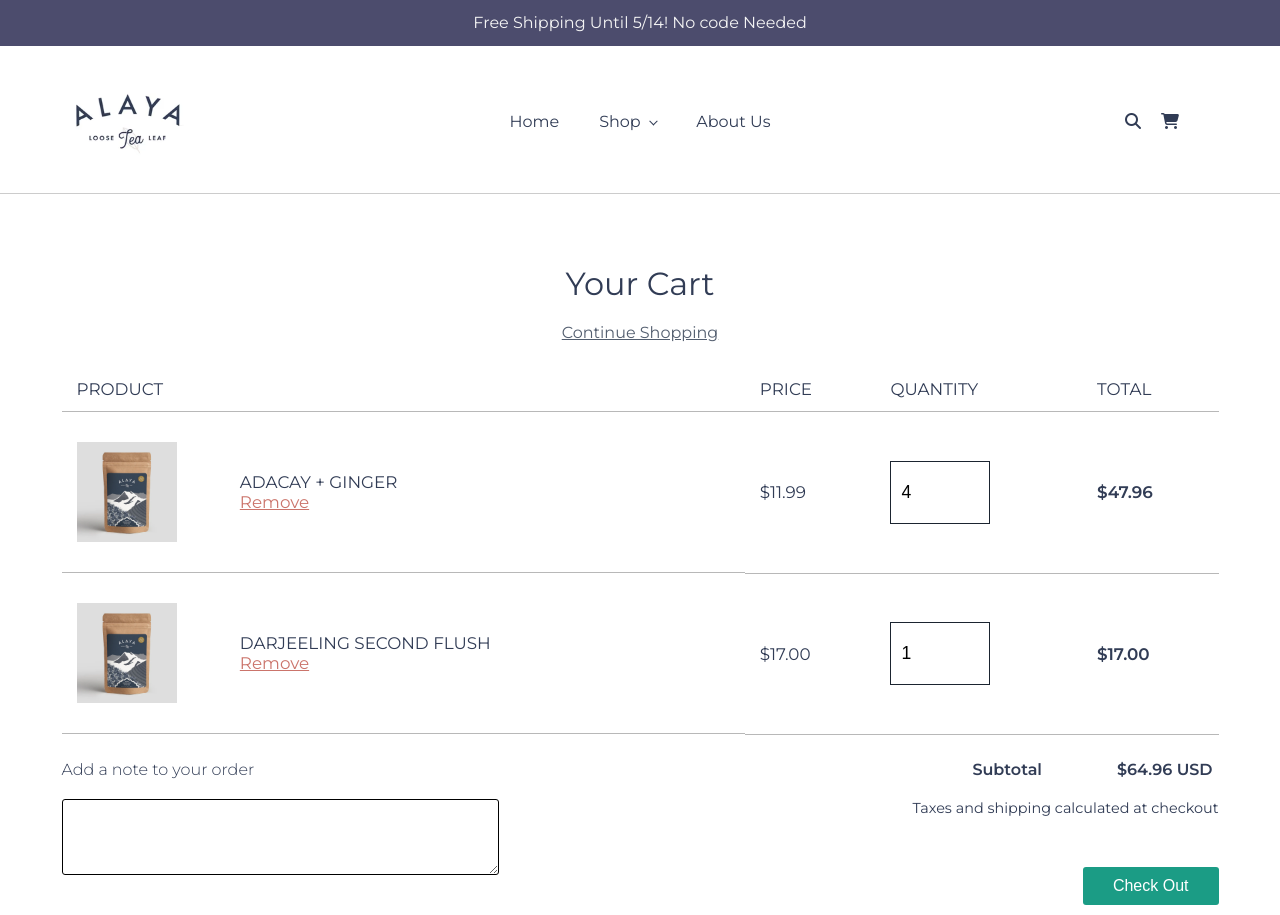
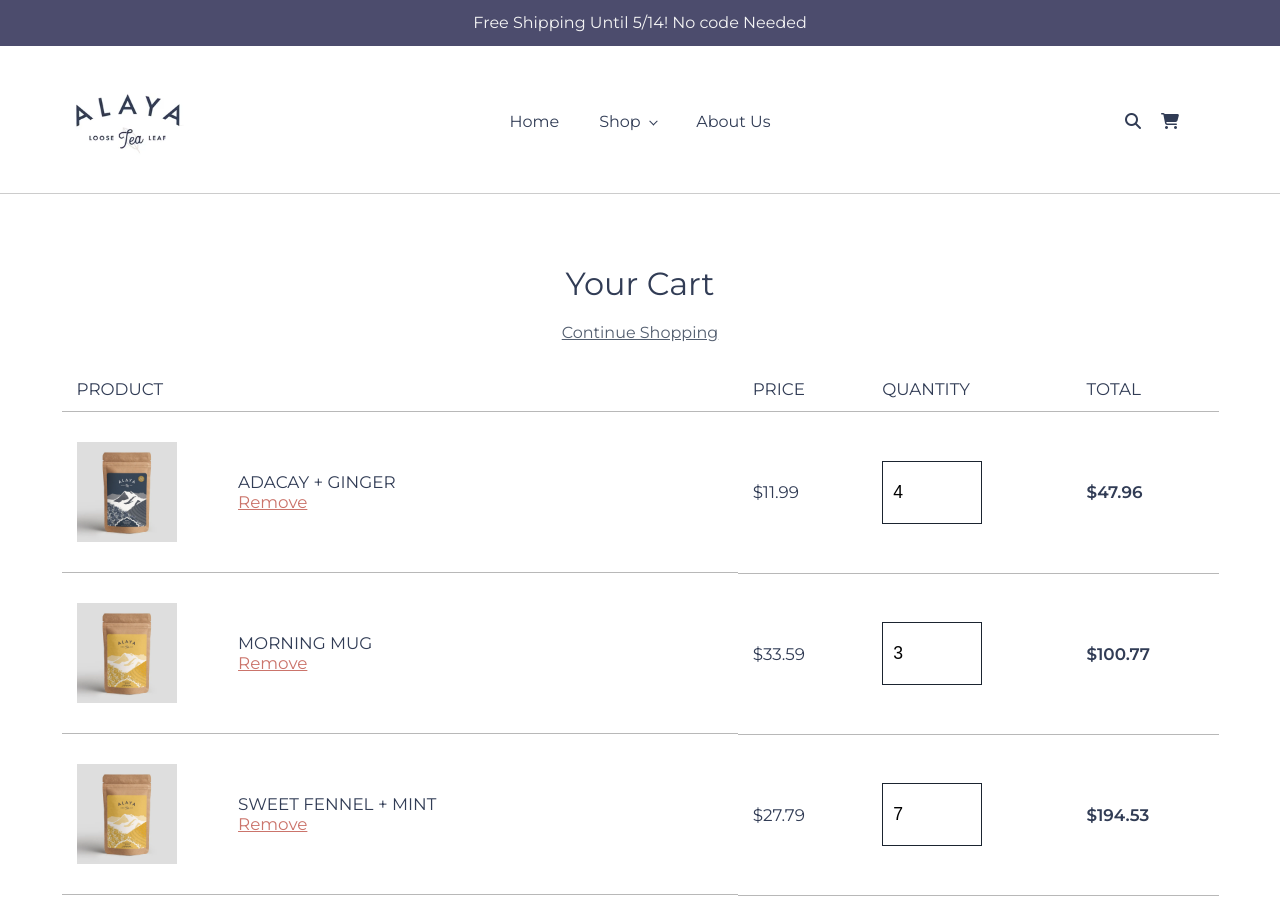
Before and after one commit to abdullahucaak/e-commerce-base, a Vue app: page /cart in a window 1280 px wide. Shown: the top 915 px of the page. Built offline with nearby package versions, Linux system fonts and the light colour scheme; data requests are answered from the project's data file.

Commit message:
The postOrders function in CartPage.vue has been completed with all its conditions.

```diff
--- a/data/db.json
+++ b/data/db.json
@@ -236,13 +236,53 @@
       "totalPrice": "47.96"
     },
     {
-      "id": 2,
-      "name": "DARJEELING SECOND FLUSH",
-      "price": "17.00",
-      "photo": "product_600x600.webp",
-      "quantity": 1,
-      "totalPrice": "17.00"
+      "id": 15,
+      "name": "MORNING MUG",
+      "price": "33.59",
+      "photo": "assam-black-600x600.webp",
+      "quantity": 3,
+      "totalPrice": "100.77"
+    },
+    {
+      "id": 10,
+      "name": "SWEET FENNEL + MINT",
+      "price": "27.79",
+      "photo": "assam-black-600x600.webp",
+      "quantity": 7,
+      "totalPrice": "194.53"
     }
   ],
-  "checkedCartProducts": []
+  "orders": [
+    {
+      "userNote": "Please be careful.",
+      "howDidYouHear": "Google",
+      "cartProducts": [
+        {
+          "id": 3,
+          "name": "ADACAY + GINGER",
+          "price": "11.99",
+          "photo": "product_600x600.webp",
+          "quantity": 4,
+          "totalPrice": "47.96"
+        },
+        {
+          "id": 15,
+          "name": "MORNING MUG",
+          "price": "33.59",
+          "photo": "assam-black-600x600.webp",
+          "quantity": 3,
+          "totalPrice": "100.77"
+        },
+        {
+          "id": 10,
+          "name": "SWEET FENNEL + MINT",
+          "price": "27.79",
+          "photo": "assam-black-600x600.webp",
+          "quantity": 7,
+          "totalPrice": "194.53"
+        }
+      ],
+      "id": 1
+    }
+  ]
 }
--- a/src/stores/productStore.js
+++ b/src/stores/productStore.js
@@ -6,9 +6,6 @@
 
     ],
     cartProducts:[
-
-    ],
-    checkedCartProducts:[
 
     ],
     loading:false
--- a/src/views/CartPage.vue
+++ b/src/views/CartPage.vue
@@ -6,7 +6,7 @@
                 <h1>Your Cart</h1>
                 <RouterLink class="continue-shopping" :to="{name:'shop'}">Continue Shopping</RouterLink>
             </div>
-            <form @submit="postCheckedCartProducts" method="post">
+            <form @submit="postOrders">
                 <table class="cart-table">
                     <thead class="t-heading">
                         <tr>
@@ -103,28 +103,33 @@
 
 const userNote = ref("")
 const howDidYouHear = ref("Please Make a Selection")
+const orders = ref([])
 
 /* submit cart */
-const postCheckedCartProducts = (e) =>{
-    /* adding cartProducts to checkedCartProducts */
-    const checkedCartProducts = productStore.cartProducts.map((item)=>{
-        return{
-            ...item, /* preserving the existing features. */
-            usernote: userNote.value,
-            howDidYouHear: howDidYouHear.value
-        }
-    })
-    productStore.checkedCartProducts.push(checkedCartProducts)
-    /* adding backend */
-    axios.post("http://localhost:3000/checkedCartProducts", productStore.checkedCartProducts) /* productStore.checkedCartProducts were added to the address "http://localhost:3000/checkedCartProducts". */
-    .then((result)=>{
-        console.log(result)
-    })
+const postOrders = (e) =>{
+    const newOrder = {
+        userNote: userNote.value,
+        howDidYouHear: howDidYouHear.value,
+        cartProducts: productStore.cartProducts
+    }
+    const orderId = 1
+    if(orders.value){
+        orders.value = []
+        axios.delete(`http://localhost:3000/orders/${orderId}`)
+        .then(()=>{
+            orders.value = newOrder
+            axios.post("http://localhost:3000/orders", orders.value) /* orders were added to the address "http://localhost:3000/orders". */
+            .then((result)=>{
+                console.log(result)
+            })
+        })
+    }
+    console.log("orders:", JSON.stringify(orders.value, null, 2))
+        /* adding backend */
     e.preventDefault()
     /* routing */
-    router.push({ name: 'checkouts' })
+    /* router.push({ name: 'checkouts' }) */
 }
-console.log(productStore.checkedCartProducts)
 
 </script>
 <style scoped>
```
